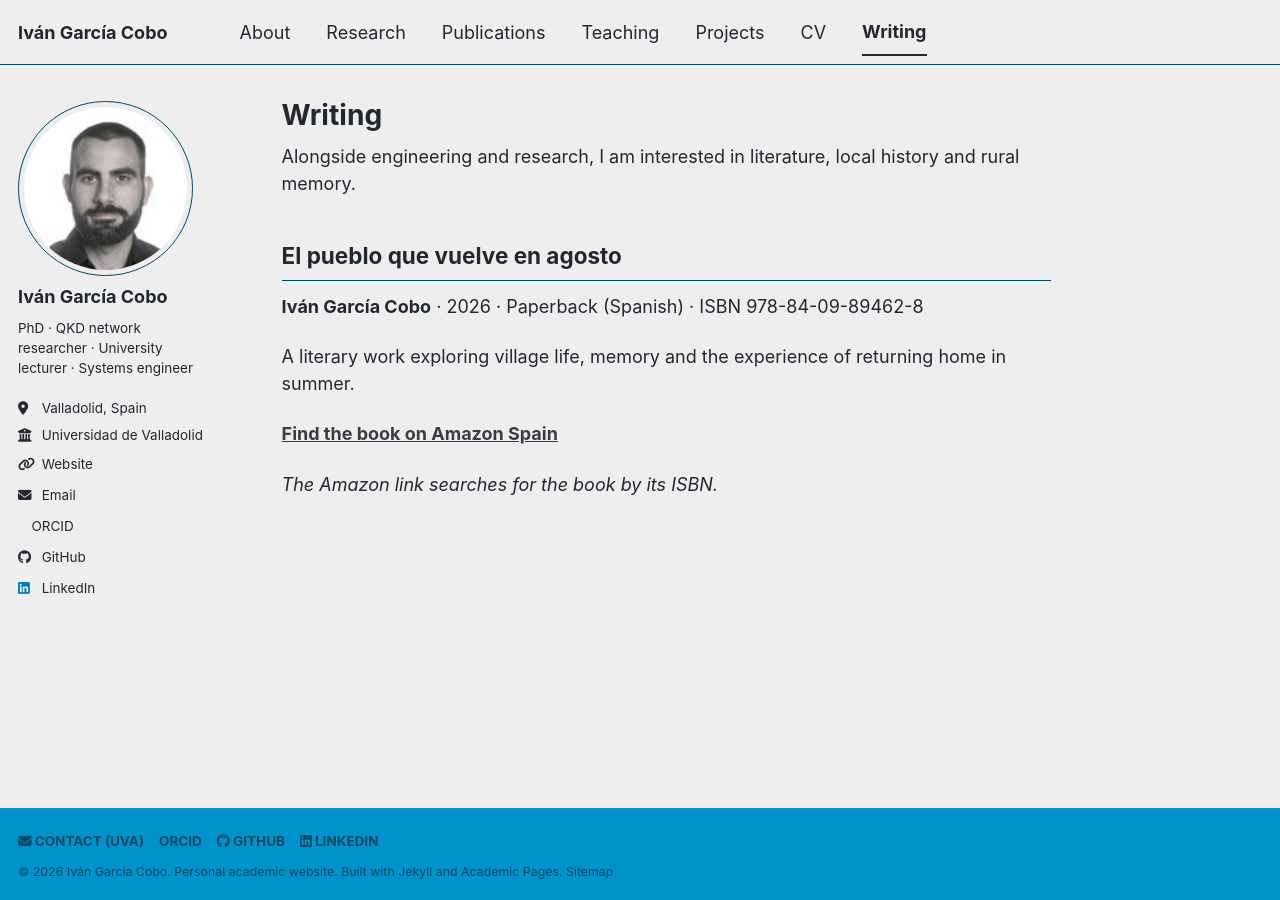
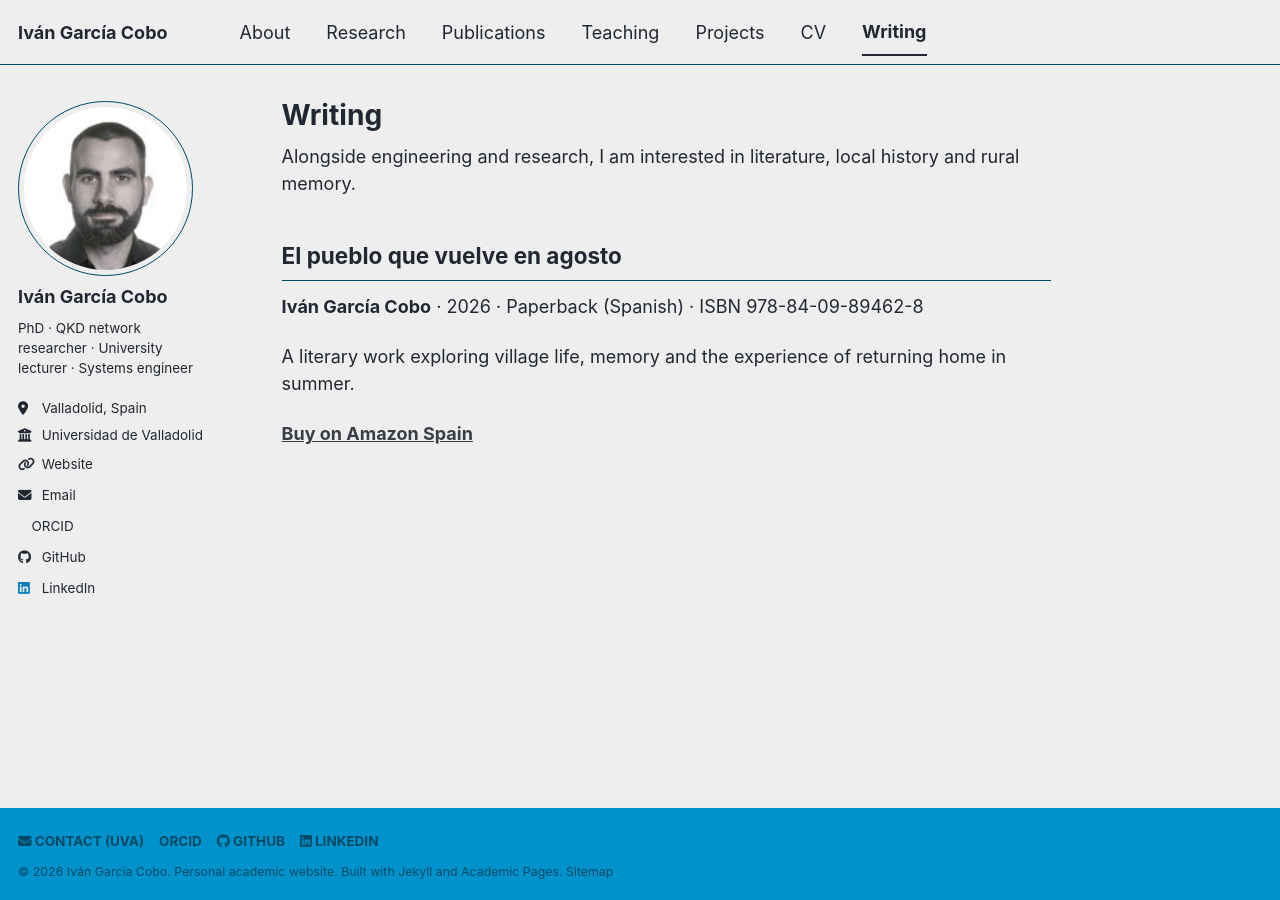
Before and after one commit to ivgarci/ivgarci.github.io, a Jekyll site: the page built from _pages/writing.md, in a window 1280 px wide. Built offline with Jekyll 4.4.1, drawn with Linux system fonts in a browser that asks for light colours; a style sheet for code colours, icons or effects is not loaded.

Commit message:
Add verified Amazon book link and personal IGC monogram favicon

```diff
--- a/_includes/head/custom.html
+++ b/_includes/head/custom.html
@@ -13,13 +13,9 @@
  <link rel="preload" href="{{ base_path }}/assets/css/fontawesome.css" as="style" onload="this.onload=null;this.rel='stylesheet'">
 <noscript><link rel="stylesheet" href="{{ base_path }}/assets/css/fontawesome.css"></noscript>
 
-<!-- favicon from https://commons.wikimedia.org/wiki/File:OOjs_UI_icon_academic-progressive.svg -->
-<link rel="apple-touch-icon" sizes="180x180" href="{{ base_path }}/images/apple-touch-icon-180x180.png"/>
-<link rel="icon" type="image/svg+xml" href="{{ base_path }}/images/favicon.svg"/>
-<link rel="icon" type="image/png" href="{{ base_path }}/images/favicon-32x32.png" sizes="32x32"/>
-<link rel="icon" type="image/png" href="{{ base_path }}/images/favicon-192x192.png" sizes="192x192"/>
+<!-- Personal IGC monogram favicon; versioned URL refreshes browser icon caches. -->
+<link rel="icon" type="image/svg+xml" sizes="any" href="{{ base_path }}/images/favicon.svg?v=igc-20261113"/>
 <link rel="manifest" href="{{ base_path }}/images/manifest.json"/>
-<link rel="icon" href="{{ base_path }}/images/favicon.ico"/>
-<meta name="theme-color" content="var(--global-bg-color)"/>
+<meta name="theme-color" content="#102b49"/>
 
 <!-- end custom head snippets -->
--- a/_pages/writing.md
+++ b/_pages/writing.md
@@ -12,6 +12,4 @@ Alongside engineering and research, I am interested in literature, local history
 
 A literary work exploring village life, memory and the experience of returning home in summer.
 
-**[Find the book on Amazon Spain](https://www.amazon.es/s?k=9788409894628&i=stripbooks)**
-
-*The Amazon link searches for the book by its ISBN.*
+**[Buy on Amazon Spain](https://www.amazon.es/El-pueblo-que-vuelve-agosto/dp/8409894629)**
```
Also changed, not shown: images/favicon.svg, images/manifest.json.
